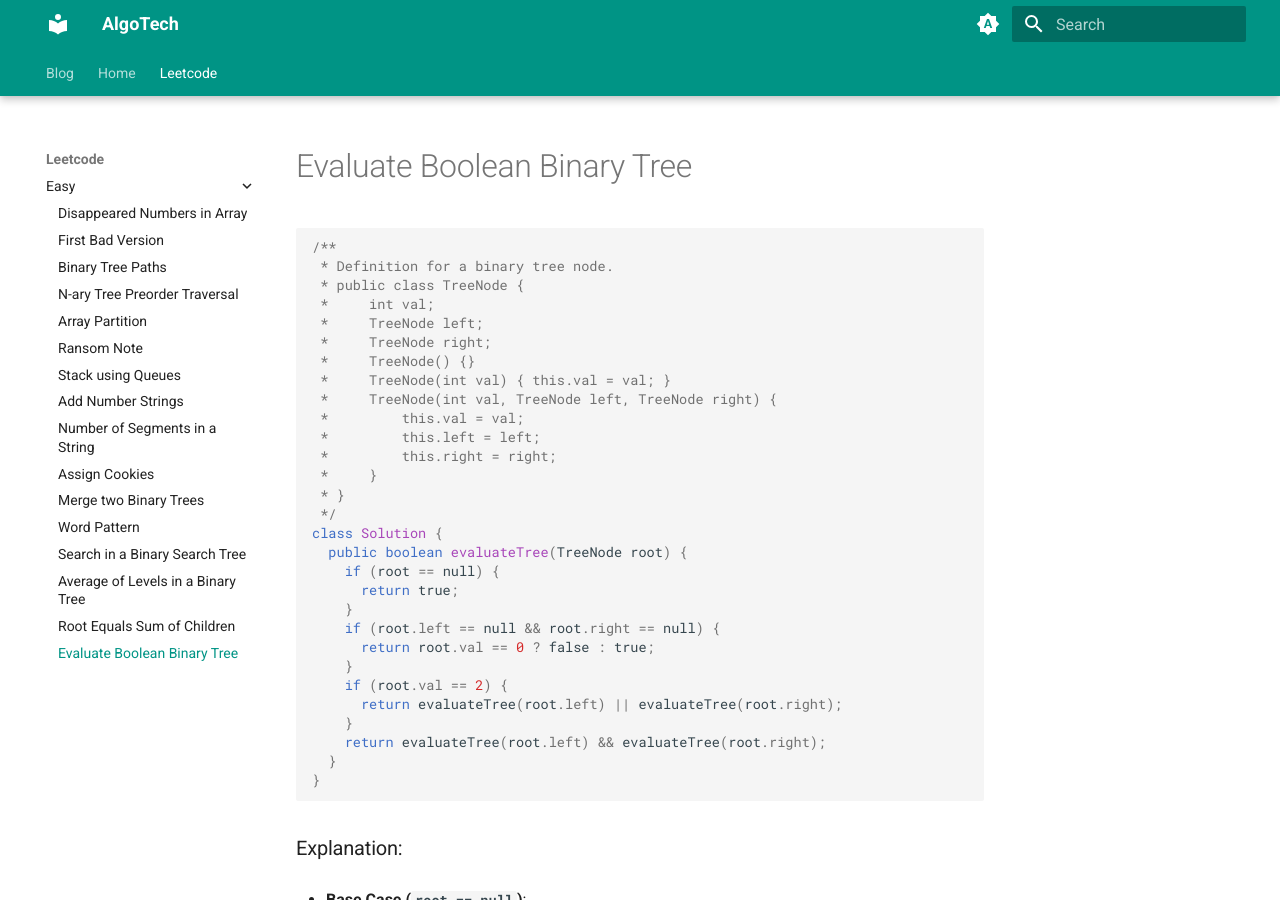
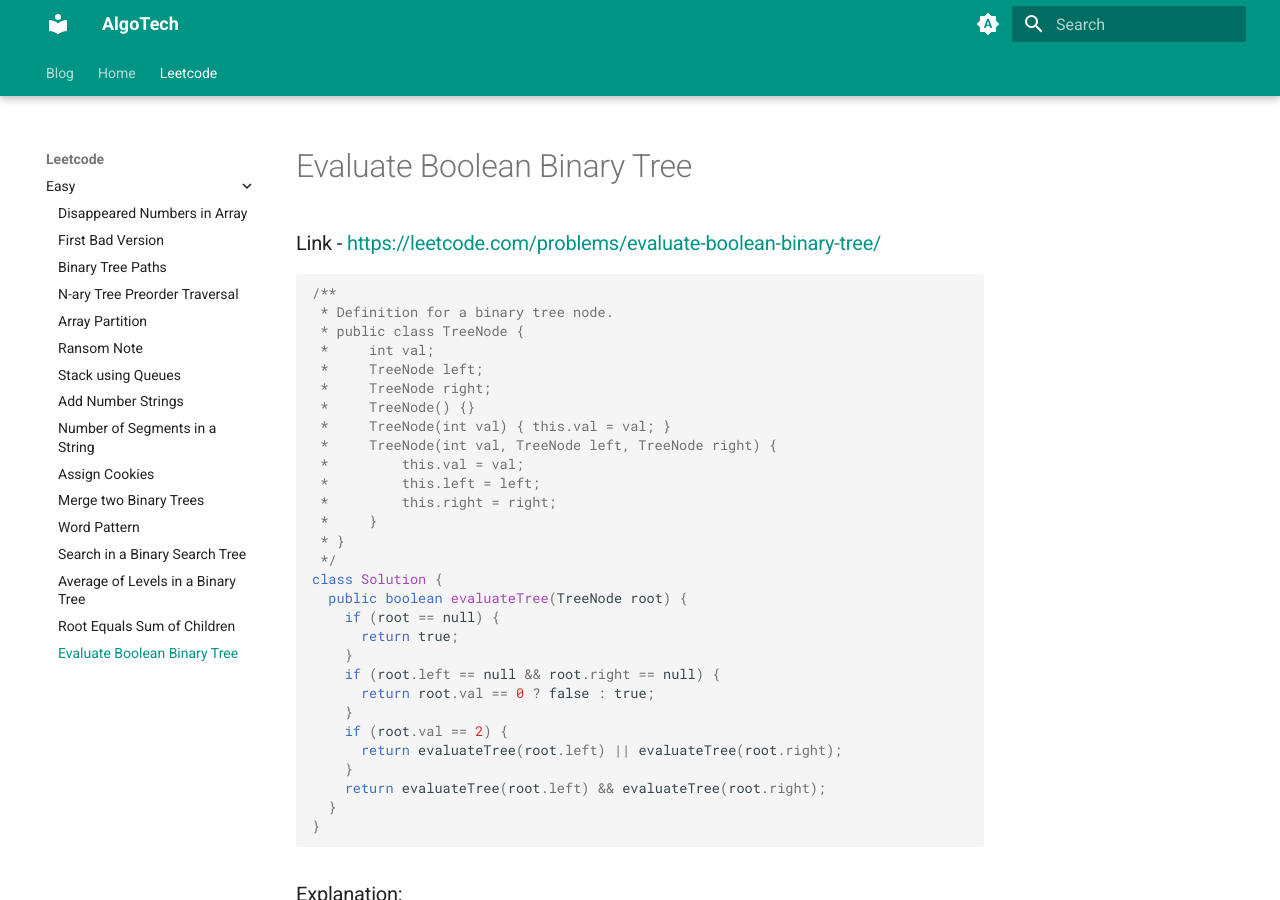
Before and after one commit to KingChampion36/algotech, an MkDocs documentation site: the page built from docs/leetcode-easy/evaluate-boolean-binary-tree.md, in a window 1280 px wide and 900 px high. Built offline with MkDocs 1.6.1 and Material for MkDocs 9.7.7, drawn with Linux system fonts in a browser that asks for light colours.

Commit message:
chore: Add link (#30)

````diff
--- a/docs/leetcode-easy/evaluate-boolean-binary-tree.md
+++ b/docs/leetcode-easy/evaluate-boolean-binary-tree.md
@@ -1,4 +1,6 @@
 # Evaluate Boolean Binary Tree
+
+### Link - [https://leetcode.com/problems/evaluate-boolean-binary-tree/](https://leetcode.com/problems/evaluate-boolean-binary-tree/){target="_blank"}
 
 ```java
 /**
````
